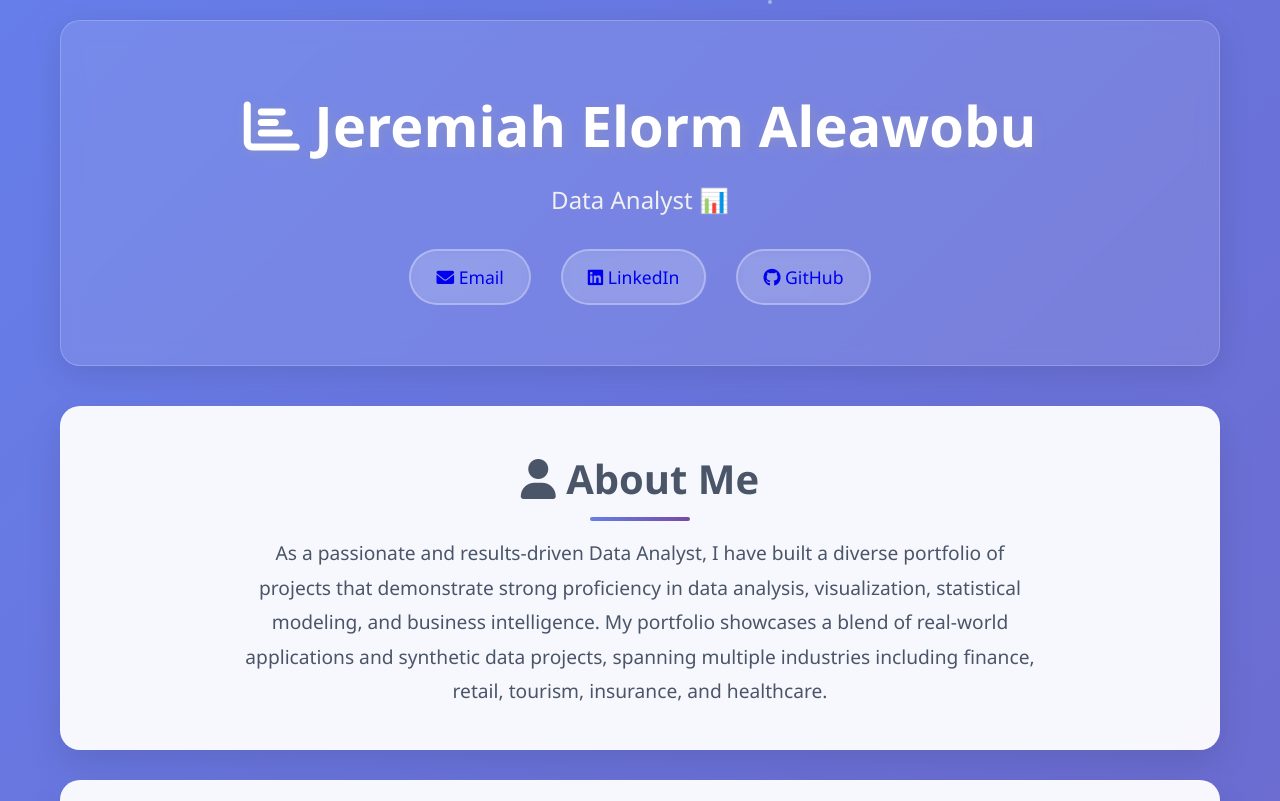
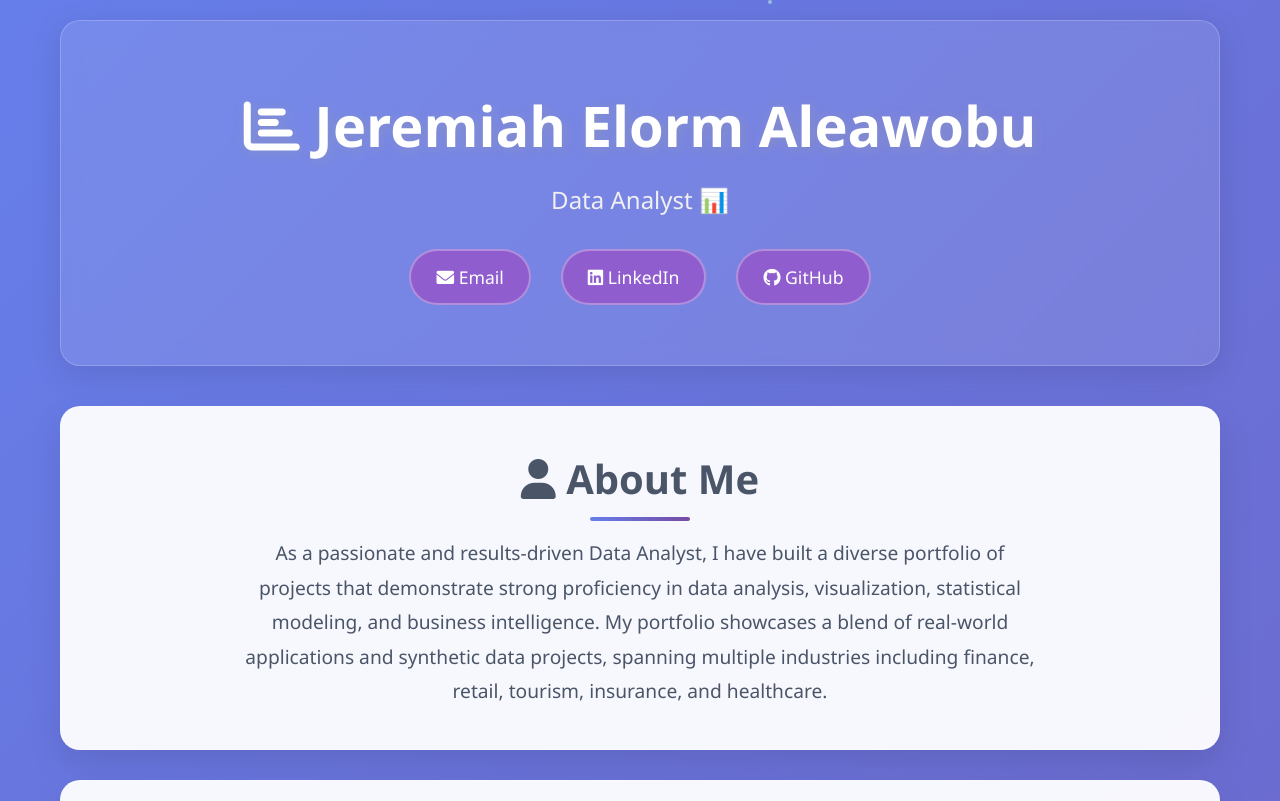
Before and after one commit to eL-Dapper-Jhunior/consult_jeremiah.github.io, a plain HTML site: page index.html in a window 1280 px wide. Shown: the top 801 px of the page. Drawn offline with Linux system fonts and the light colour scheme.

Commit message:
Update index.html

```diff
--- a/index.html
+++ b/index.html
@@ -63,14 +63,14 @@
         }
 
         .contact-links a {
-            color: ##734aa5;
+            color: #fff;
             text-decoration: none;
             font-size: 1.1rem;
             padding: 12px 25px;
             border: 2px solid rgba(255, 255, 255, 0.3);
             border-radius: 30px;
             transition: all 0.3s ease;
-            background: rgba(255, 255, 255, 0.1);
+            background: #905dce;
             backdrop-filter: blur(5px);
         }
 
```
